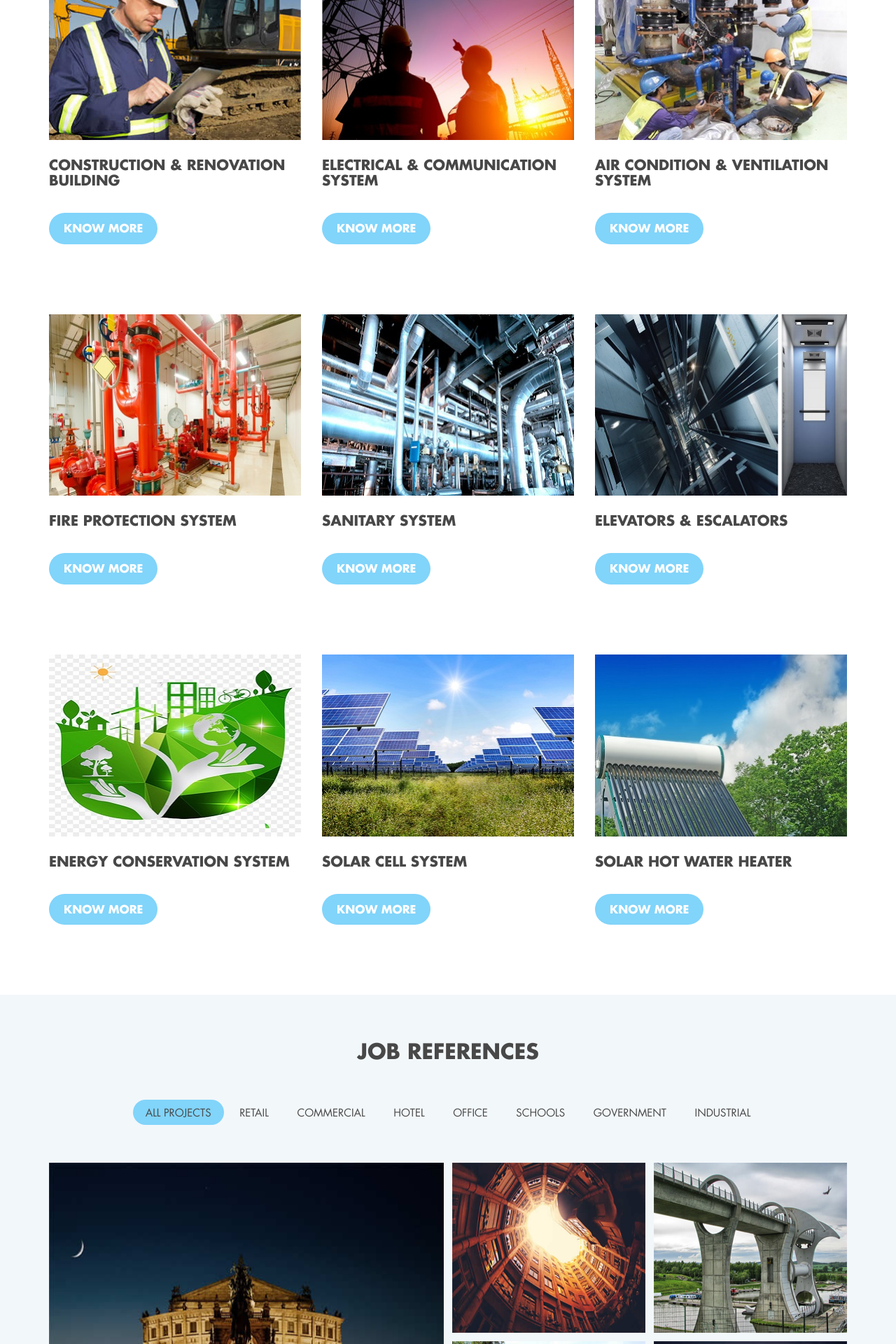
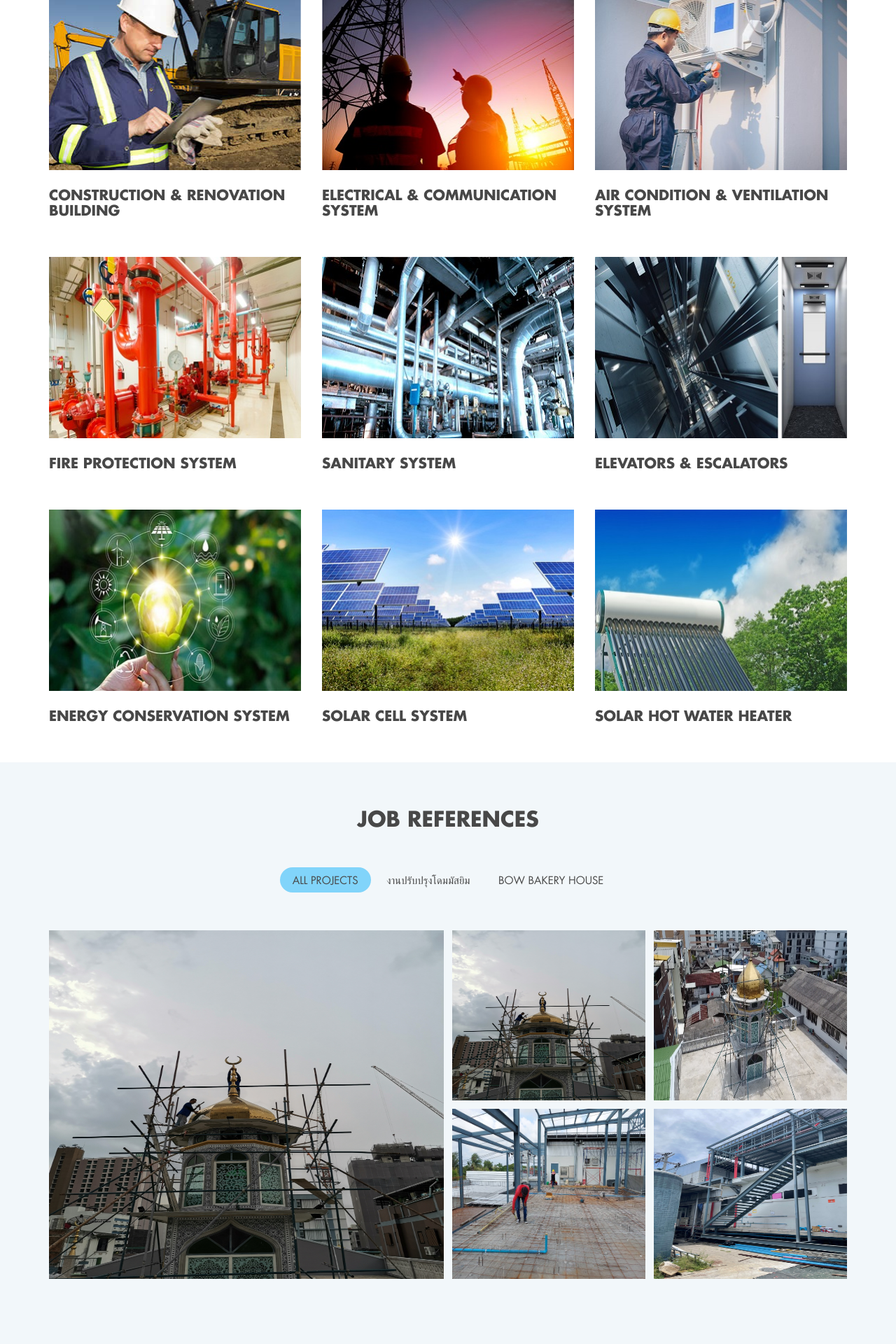
Before and after one commit to jong17/sofeeb_byk_construction, a PHP site: page /index.html in a window 1280 px wide. Shown: the part 2440-4360 px from the top of the page at 70% size. Run offline with PHP 8.4, Linux system fonts and the light colour scheme.

Commit message:
add job ref

```diff
--- a/css/custom.css
+++ b/css/custom.css
@@ -288,9 +288,10 @@ nav.navbar.bootsnav ul.nav > li > a:hover,nav.navbar.bootsnav ul.nav > li > a:fo
     text-transform: inherit;
 }
 .about_content > p {
-    line-height: 18px;
-    margin-bottom: 18px;
+    line-height: 30px;
+    margin-bottom: 23px;
     text-align: justify;
+    font-size: 25px;
 }
 .about_content .btn.know_btn {
     margin: 18px 0 60px;
@@ -333,7 +334,8 @@ nav.navbar.bootsnav ul.nav > li > a:hover,nav.navbar.bootsnav ul.nav > li > a:fo
     text-align:center;
 }
 .service_item > h3 {
-    margin: 25px 0 15px;
+    margin: 25px 0 55px;
+
 }
 .service_item .btn.know_btn {
     margin: 20px 0 100px;
--- a/index.html
+++ b/index.html
@@ -122,8 +122,8 @@
                                 <h1>Construction</h1>
                                 <h1 class="second_heading">Creative & Contruction Technology</h1>
                                 <p>Engineering your dreams with us. Less time, good quality,best service.</p>
-                                <a  class="btn know_btn">know more</a>
-                                <a  class="btn know_btn">view project</a>
+                                <!--<a  class="btn know_btn">know more</a>-->
+                                <!--<a  class="btn know_btn">view project</a>-->
                             </div>
                         </div>
                     </div>
@@ -135,8 +135,8 @@
                                 <h1>Construction</h1>
                                 <h1 class="second_heading">Creative & Contruction Technology</h1>
                                 <p></p>
-                                <a  class="btn know_btn">know more</a>
-                                <a  class="btn know_btn">view project</a>
+                                <!--<a  class="btn know_btn">know more</a>-->
+                                <!--<a  class="btn know_btn">view project</a>-->
                             </div>
                         </div>
                     </div>
@@ -148,8 +148,8 @@
                                 <h1>Construction</h1>
                                 <h1 class="second_heading">Creative & Contruction Technology</h1>
                                 <p></p>
-                                <a  class="btn know_btn">know more</a>
-                                <a  class="btn know_btn">view project</a>
+                                <!--<a  class="btn know_btn">know more</a>-->
+                                <!--<a  class="btn know_btn">view project</a>-->
                             </div>
                         </div>
                     </div>
@@ -177,14 +177,13 @@
                 <div class="row">
                     <div class="col-lg-7 col-md-6">
                         <div class="about_content">
-                            <img src="images/logo.jpg" alt="" style="width:400px;height:400px" />>
+                            <img src="images/logo.jpg" alt="" style="width:400px;height:400px" />
                             <h2>Welcome to Our Company</h2>
                             <h3>VISION</h3>
-                            <p>เราจะสร้างความพึงพอใจสูงสุดให้แก่ลูกค้าด้วยความเชี่ยวชาญ ประสิทธิภาพ คุณภาพ ส่งมอบงานตรงเวลาในราคาที่เหมาะสม</p>
+                            <p>เราจะสร้างความพึงพอใจสูงสุดให้แก่ลูกค้าด้วยความเชี่ยวชาญ&nbspประสิทธิภาพ&nbspคุณภาพ&nbspส่งมอบงานตรงเวลาในราคาที่เหมาะสม</p>
                             <h3>MISSION</h3>
-                            <p>-&nbspให้การบริการงานก่อสร้าง&nbspงานระบบวิศวกรรมประกอบอาคารอย่างมืออาชีพ มีคุณภาพ มีมาตรฐาน มีความโปร่งใส และควบคู่กับการใส่ใจความปลอดภัยของพนักงานและสิ่งแวดล้อมในการทำงาน</p>
-                            <p>-&nbspมุ่งพัฒนาศักยภาพการทำงานที่ ได้มาตรฐานเพื่อตอบสนองความต้องการของลูกค้า</p>
-                            <a  class="btn know_btn">know more</a>
+                            <p>-&nbspให้การบริการงานก่อสร้าง&nbspงานระบบวิศวกรรมประกอบอาคารอย่างมืออาชีพ&nbspมีคุณภาพ&nbspมีมาตรฐาน&nbspมีความโปร่งใส&nbspและควบคู่กับการใส่ใจความปลอดภัยของพนักงานและสิ่งแวดล้อมในการทำงาน</p>
+                            <p>-&nbspมุ่งพัฒนาศักยภาพการทำงานที่&nbspได้มาตรฐานเพื่อตอบสนองความต้องการของลูกค้า</p>
                         </div>
                     </div>
                     <div class="col-lg-3 col-md-6 col-lg-offset-1">
@@ -255,7 +254,7 @@
                             <img src="images/service_img1.jpg" alt="Our Services" />
                             <h3>CONSTRUCTION & RENOVATION BUILDING </h3>
                             <p></p>
-                            <a href="#services" class="btn know_btn">know more</a>
+                            <!--<a href="#services" class="btn know_btn">know more</a>-->
                         </div>
                     </div>
                     <div class="col-md-4">
@@ -263,15 +262,15 @@
                             <img src="images/ELECTRICAL & COMMUNICATION SYSTEM.jpg" alt="Our Services" />
                             <h3>ELECTRICAL & COMMUNICATION SYSTEM</h3>
                             <p></p>
-                            <a href="#services" class="btn know_btn">know more</a>
+                            <!--<a href="#services" class="btn know_btn">know more</a>-->
                         </div>
                     </div>
                     <div class="col-md-4">
                         <div class="service_item">
-                            <img src="images/AIR CONDITION & VENTILATION SYSTEM.jpg" alt="Our Services" />
+                            <img src="images/AIR CONDITION & VENTILATION SYSTEM2.jpg" alt="Our Services" />
                             <h3>AIR CONDITION & VENTILATION SYSTEM</h3>
                             <p></p>
-                            <a href="#services" class="btn know_btn">know more</a>
+                            <!--<a href="#services" class="btn know_btn">know more</a>-->
                         </div>
                     </div>
                 </div>
@@ -281,7 +280,7 @@
                             <img src="images/FIRE PROTECTION SYSTEM.jpg" alt="Our Services" />
                             <h3>FIRE PROTECTION SYSTEM</h3>
                             <p></p>
-                            <a href="#services" class="btn know_btn">know more</a>
+                            <!--<a href="#services" class="btn know_btn">know more</a>-->
                         </div>
                     </div>
                     <div class="col-md-4">
@@ -289,7 +288,7 @@
                             <img src="images/SANITARY SYSTEM.jpg" alt="Our Services" />
                             <h3>SANITARY SYSTEM</h3>
                             <p></p>
-                            <a href="#services" class="btn know_btn">know more</a>
+                            <!--<a href="#services" class="btn know_btn">know more</a>-->
                         </div>
                     </div>
                     <div class="col-md-4">
@@ -297,31 +296,31 @@
                             <img src="images/ELEVATORS & ESCALATORS.jpg" alt="Our Services" />
                             <h3>ELEVATORS & ESCALATORS</h3>
                             <p></p>
-                            <a href="#services" class="btn know_btn">know more</a>
+                            <!--<a href="#services" class="btn know_btn">know more</a>-->
                         </div>
                     </div>
                 </div>
                 <div class="row">
                     <div class="col-md-4">
                         <div class="service_item">
-                            <img src="images/ENERGY CONSERVATION SYSTEM.png" alt="Our Services" />
+                            <img src="images/ENERGY CONSERVATION SYSTEM2.jpg" alt="Our Services" />
                             <h3>ENERGY CONSERVATION SYSTEM</h3>
                             <p></p>
-                            <a href="#services" class="btn know_btn">know more</a>
+                            <!--<a href="#services" class="btn know_btn">know more</a>-->
                         </div>
                     </div>
                     <div class="col-md-4">
                         <div class="service_item">
                             <img src="images/SOLAR CELL SYSTEM.jpg" alt="Our Services" />
                             <h3>SOLAR CELL SYSTEM</h3>
-                            <a href="#services" class="btn know_btn">know more</a>
+                            <!--<a href="#services" class="btn know_btn">know more</a>-->
                         </div>
                     </div>
                     <div class="col-md-4">
                         <div class="service_item">
                             <img src="images/SOLAR HOT WATER HEATER.jpg" alt="Our Services" />
                             <h3>SOLAR HOT WATER HEATER</h3>
-                            <a href="#services" class="btn know_btn">know more</a>
+                            <!--<a href="#services" class="btn know_btn">know more</a>-->
                         </div>
                     </div>
                 </div>
@@ -335,56 +334,50 @@
                 <h2>Job References</h2>
                 <div id="filters">
                     <button class="button is-checked" data-filter="*">ALL PROJECTS </button>
-                    <button class="button" data-filter=".buildings">RETAIL</button>
-                    <button class="button" data-filter=".interior">COMMERCIAL</button>
-                    <button class="button" data-filter=".isolation">HOTEL</button>
-                    <button class="button" data-filter=".plumbing">OFFICE</button>
-                    <button class="button" data-filter=".plumbing">SCHOOLS</button>
-                    <button class="button" data-filter=".plumbing">GOVERNMENT</button>
-                    <button class="button" data-filter=".plumbing">INDUSTRIAL</button>
+                    <!--<button class="button" data-filter=".buildings">RETAIL</button>-->
+                    <button class="button" data-filter=".mosque">งานปรับปรุงโดมมัสยิม</button>
+                    <button class="button" data-filter=".bow">Bow Bakery House</button>
                 </div>
                 <!-- Portfolio grid -->
                 <div class="grid">
                     <div class="grid-sizer"></div>
-                    <div class="grid-item grid-item--width2 grid-item--height2 buildings plumbing interior">
-                        <img alt="" src="images/highligh_img.jpg" >
+
+                    <div class="grid-item grid-item--width2 grid-item--height2">
+                        <img alt="" src="images/mosque/mosque1.jpg" >
                         <div class="portfolio_hover_area">
-                            <a class="fancybox" href="images/highligh_img.jpg" data-fancybox-group="gallery" title="Lorem ipsum dolor sit amet"><span class="fa fa-search"></span></a>
-                            <a href="#"><span class="fa fa-link"></span></a>
+                            <a class="fancybox" href="images/mosque/mosque1" data-fancybox-group="gallery" title="Lorem ipsum dolor sit amet"><span class="fa fa-search"></span></a>
                         </div>
                     </div>
-
-                    <div class="grid-item buildings interior isolation">
-                        <img alt="" src="images/portfolio1.jpg" >
+                    <!--mosque-->
+                    <div class="grid-item mosque">
+                        <img alt="" src="images/mosque/mosque1.jpg" >
                         <div class="portfolio_hover_area">
-                            <a class="fancybox" href="images/portfolio1.jpg" data-fancybox-group="gallery" title="Lorem ipsum dolor sit amet"><span class="fa fa-search"></span></a>
-                            <a href="#"><span class="fa fa-link"></span></a>
+                            <a class="fancybox" href="images/mosque/mosque1.jpg" data-fancybox-group="gallery" title="Lorem ipsum dolor sit amet"><span class="fa fa-search"></span></a>
                         </div>
                     </div>
-
-                    <div class="grid-item interior plumbing isolation">
-                        <img alt="" src="images/portfolio2.jpg" >
+                    <div class="grid-item mosque">
+                        <img alt="" src="images/mosque/mosque2.jpg" >
                         <div class="portfolio_hover_area">
-                            <a class="fancybox" href="images/portfolio2.jpg" data-fancybox-group="gallery" title="Lorem ipsum dolor sit amet"><span class="fa fa-search"></span></a>
-                            <a href="#"><span class="fa fa-link"></span></a>
+                            <a class="fancybox" href="images/mosque/mosque2.jpg" data-fancybox-group="gallery" title="Lorem ipsum dolor sit amet"><span class="fa fa-search"></span></a>
                         </div>
                     </div>
+                    <!--mosque-->
 
-                    <div class="grid-item isolation buildings">
-                        <img alt="" src="images/portfolio3.jpg" >
+                    <!--Bow-->
+                    <div class="grid-item bow">
+                        <img alt="" src="images/bow/bow1.jpg" >
                         <div class="portfolio_hover_area">
-                            <a class="fancybox" href="images/portfolio3.jpg" data-fancybox-group="gallery" title="Lorem ipsum dolor sit amet"><span class="fa fa-search"></span></a>
-                            <a href="#"><span class="fa fa-link"></span></a>
+                            <a class="fancybox" href="images/bow/bow.jpg" data-fancybox-group="gallery" title="Lorem ipsum dolor sit amet"><span class="fa fa-search"></span></a>
                         </div>
                     </div>
-
-                    <div class="grid-item plumbing isolation">
-                        <img alt="" src="images/portfolio4.jpg" >
+                    <div class="grid-item bow">
+                        <img alt="" src="images/bow/bow2.jpg" >
                         <div class="portfolio_hover_area">
-                            <a class="fancybox" href="images/portfolio4.jpg" data-fancybox-group="gallery" title="Lorem ipsum dolor sit amet"><span class="fa fa-search"></span></a>
-                            <a href="#"><span class="fa fa-link"></span></a>
+                            <a class="fancybox" href="images/bow/bow2.jpg" data-fancybox-group="gallery" title="Lorem ipsum dolor sit amet"><span class="fa fa-search"></span></a>
                         </div>
                     </div>
+                    <!--bow-->
+
                 </div><!-- Portfolio grid end -->
             </div>
         </section><!-- Portfolio end -->
```
Also changed, not shown: images/AIR CONDITION & VENTILATION SYSTEM2.jpg (added), images/ENERGY CONSERVATION SYSTEM2.jpg (added), images/bow/bow1.jpg (added), images/bow/bow2.jpg (added), images/mosque/mosque1.jpg (added), images/mosque/mosque2.jpg (added), images/mosque/mosque3.jpg (added), images/mosque/mosque4.jpg (added), images/slider_img4.jpg (added).
